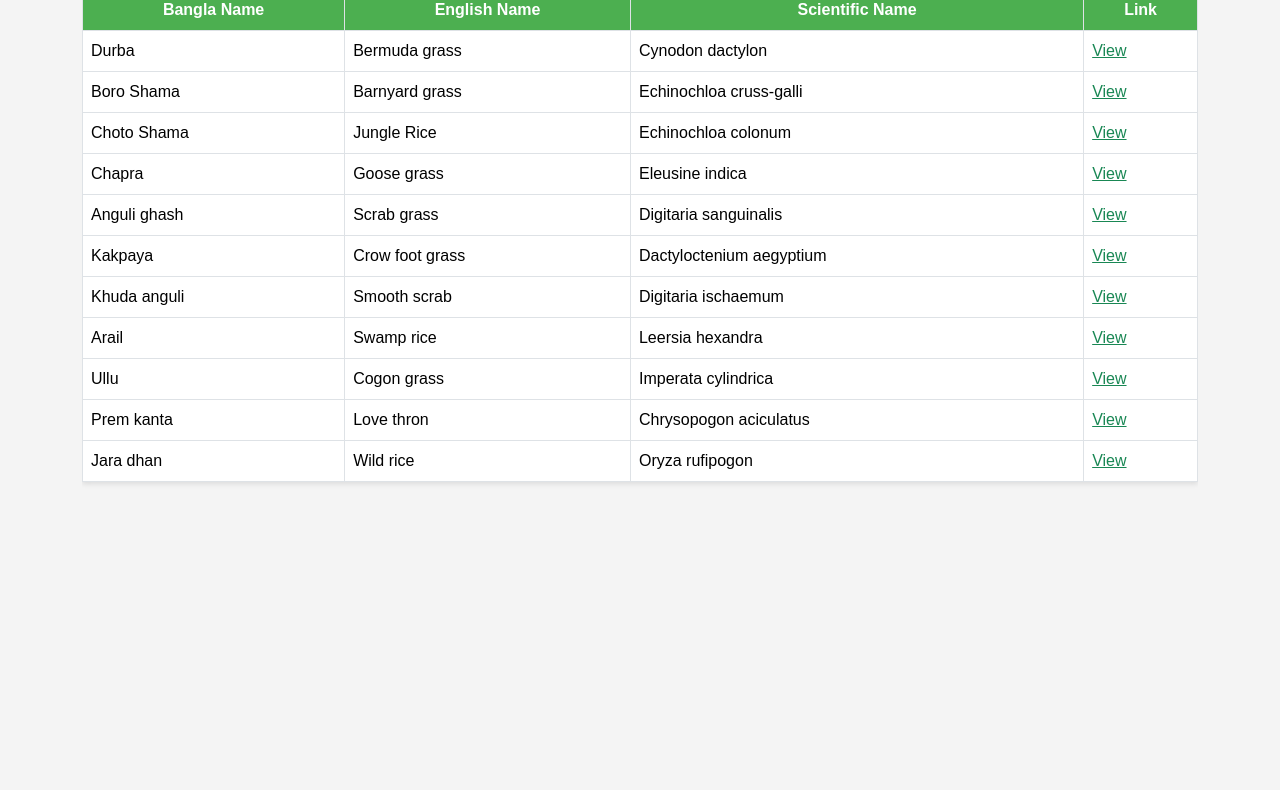
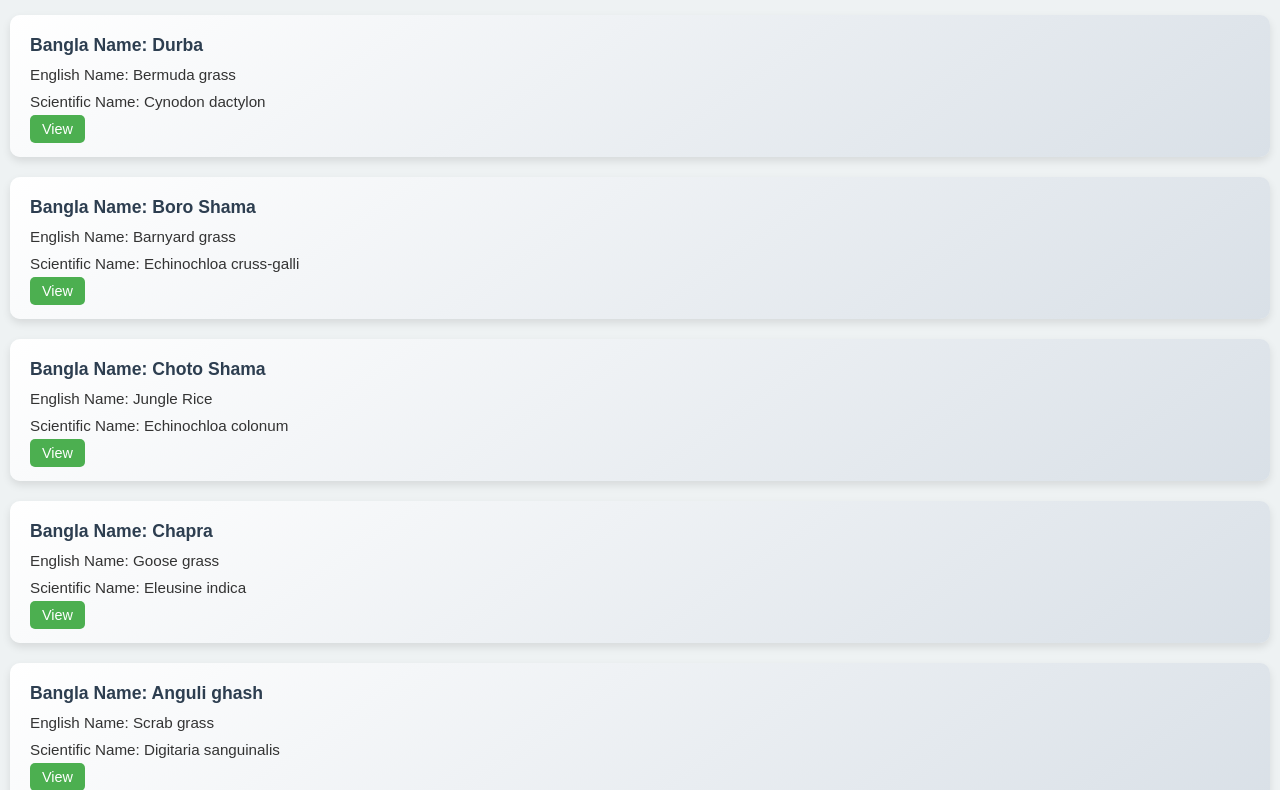
Before and after one commit to rifatishere18/Digital-Weed-herbarium, a plain HTML site: page Poaceae/index.html in a window 1280 px wide. Shown: the part 89-879 px from the top of the page. Before the commit the page ends 800 px from the top, so only its background shows below. Drawn offline with nearby package versions, Linux system fonts and the light colour scheme.

Commit message:
Update index.html

```diff
--- a/Poaceae/index.html
+++ b/Poaceae/index.html
@@ -5,128 +5,186 @@
   <meta charset="UTF-8">
   <meta name="viewport" content="width=device-width, initial-scale=1.0">
   <title>Poaceae Family</title>
-  <!-- Bootstrap CSS -->
-  <link href="https://cdn.jsdelivr.net/npm/bootstrap@5.3.2/dist/css/bootstrap.min.css" rel="stylesheet">
   <style>
+    /* General Styles */
     body {
-      font-family: Arial, sans-serif;
-      background-color: #f4f4f4;
-      padding: 20px;
+      font-family: 'Arial', sans-serif;
+      background-color: #eef2f3;
+      margin: 0;
+      padding: 10px;
+      color: #333;
     }
 
     h2 {
       text-align: center;
-      color: #333;
-      margin-bottom: 20px;
+      color: #2d3e50;
+      margin-bottom: 30px;
+      font-size: 2rem;
+      text-transform: uppercase;
+      letter-spacing: 1px;
     }
 
-    table {
-      box-shadow: 0 2px 5px rgba(0, 0, 0, 0.1);
+    .plant-list {
+      display: flex;
+      flex-direction: column;
+      gap: 20px;
     }
 
-    th {
-      background-color: #4CAF50 !important;
-      color: white !important;
+    /* Card Styles */
+    .plant-card {
+      background: linear-gradient(145deg, #ffffff, #d9e0e7);
+      border-radius: 10px;
+      padding: 20px;
+      box-shadow: 0 4px 8px rgba(0, 0, 0, 0.1);
+      transition: transform 0.2s, box-shadow 0.2s;
     }
 
-    tr:hover {
-      background-color: #f1f1f1 !important;
+    .plant-card:hover {
+      transform: translateY(-5px);
+      box-shadow: 0 6px 15px rgba(0, 0, 0, 0.15);
+    }
+
+    .plant-details {
+      display: flex;
+      flex-wrap: wrap;
+      gap: 10px;
+      justify-content: space-between;
+    }
+
+    .plant-name {
+      font-weight: bold;
+      font-size: 1.1rem;
+      color: #2d3e50;
+    }
+
+    span {
+      font-size: 0.95rem;
+    }
+
+    .plant-link a {
+      background-color: #4caf50;
+      color: white;
+      text-decoration: none;
+      padding: 6px 12px;
+      border-radius: 5px;
+      font-size: 0.9rem;
+      transition: background-color 0.2s, transform 0.2s;
+    }
+
+    .plant-link a:hover {
+      background-color: #45a049;
+      transform: scale(1.05);
+    }
+
+    /* Responsive Design */
+    @media (max-width: 768px) {
+      .plant-card {
+        padding: 15px;
+      }
+
+      h2 {
+        font-size: 1.8rem;
+      }
+    }
+
+    /* Laptop View: Display Details in Column Layout */
+    @media (min-width: 769px) {
+      .plant-details {
+        flex-direction: column;
+        align-items: flex-start;
+      }
     }
   </style>
 </head>
 
 <body>
 
-  <div class="container">
-    <h2>Poaceae Family</h2>
+  <h2>Poaceae Family</h2>
 
-    <div class="table-responsive">
-      <table class="table table-bordered table-hover">
-        <thead class="text-center">
-          <tr>
-            <th>Bangla Name</th>
-            <th>English Name</th>
-            <th>Scientific Name</th>
-            <th>Link</th>
-          </tr>
-        </thead>
-        <tbody>
-          <tr>
-            <td>Durba</td>
-            <td>Bermuda grass</td>
-            <td>Cynodon dactylon</td>
-            <td><a href="Durba/" class="text-success">View</a></td>
-          </tr>
-          <tr>
-            <td>Boro Shama</td>
-            <td>Barnyard grass</td>
-            <td>Echinochloa cruss-galli</td>
-            <td><a href="Boro Shama/" class="text-success">View</a></td>
-          </tr>
-          <tr>
-            <td>Choto Shama</td>
-            <td>Jungle Rice</td>
-            <td>Echinochloa colonum</td>
-            <td><a href="Choto Shama/" class="text-success">View</a></td>
-          </tr>
-          <tr>
-            <td>Chapra</td>
-            <td>Goose grass</td>
-            <td>Eleusine indica</td>
-            <td><a href="Chapra/" class="text-success">View</a></td>
-          </tr>
-            <tr>
-                <td>Anguli ghash</td>
-                <td>Scrab grass</td>
-                <td>Digitaria sanguinalis</td>
-                <td><a href="Anguli Ghash/" class="text-success">View</a></td>
-            </tr>
-            <tr>
-              <td>Kakpaya</td>
-              <td>Crow foot grass</td>
-              <td>Dactyloctenium aegyptium</td>
-              <td><a href="Kak Paya/" class="text-success">View</a></td>
-          </tr>
-            <tr>
-                <td>Khuda anguli</td>
-                <td>Smooth scrab</td>
-                <td>Digitaria ischaemum</td>
-                <td><a href="404.html" class="text-success">View</a></td>
-            </tr>
-            <tr>
-                <td>Arail</td>
-                <td>Swamp rice</td>
-                <td>Leersia hexandra</td>
-                <td><a href="404.html" class="text-success">View</a></td>
-            </tr>
-            <tr>
-                <td>Ullu</td>
-                <td>Cogon grass</td>
-                <td>Imperata cylindrica</td>
-                <td><a href="404.html" class="text-success">View</a></td>
-            </tr>
-            <tr>
-                <td>Prem kanta</td>
-                <td>Love thron</td>
-                <td>Chrysopogon aciculatus</td>
-                <td><a href="404.html" class="text-success">View</a></td>
-            </tr>
-            <tr>
-                <td>Jara dhan</td>
-                <td>Wild rice</td>
-                <td>Oryza rufipogon</td>
-                <td><a href="404.html" class="text-success">View</a></td>
-            </tr>
-
-
-
-        </tbody>
-      </table>
+  <div class="plant-list">
+    <div class="plant-card">
+      <div class="plant-details">
+        <span class="plant-name">Bangla Name: Durba</span>
+        <span>English Name: Bermuda grass</span>
+        <span>Scientific Name: Cynodon dactylon</span>
+        <span class="plant-link"><a href="Durba/">View</a></span>
+      </div>
+    </div>
+    <div class="plant-card">
+      <div class="plant-details">
+        <span class="plant-name">Bangla Name: Boro Shama</span>
+        <span>English Name: Barnyard grass</span>
+        <span>Scientific Name: Echinochloa cruss-galli</span>
+        <span class="plant-link"><a href="Boro Shama/">View</a></span>
+      </div>
+    </div>
+    <div class="plant-card">
+      <div class="plant-details">
+        <span class="plant-name">Bangla Name: Choto Shama</span>
+        <span>English Name: Jungle Rice</span>
+        <span>Scientific Name: Echinochloa colonum</span>
+        <span class="plant-link"><a href="Choto Shama/">View</a></span>
+      </div>
+    </div>
+    <div class="plant-card">
+      <div class="plant-details">
+        <span class="plant-name">Bangla Name: Chapra</span>
+        <span>English Name: Goose grass</span>
+        <span>Scientific Name: Eleusine indica</span>
+        <span class="plant-link"><a href="Chapra/">View</a></span>
+      </div>
+    </div>
+    <!-- Add more plant-card divs as needed -->
+    <div class="plant-card">
+      <div class="plant-details">
+        <span class="plant-name">Bangla Name: Anguli ghash</span>
+        <span>English Name: Scrab grass</span>
+        <span>Scientific Name: 	Digitaria sanguinalis</span>
+        <span class="plant-link"><a href="Anguli ghash/">View</a></span>
+      </div>
+    </div>
+    <div class="plant-card">
+      <div class="plant-details">
+        <span class="plant-name">Bangla Name: Kakpaya</span>
+        <span>English Name: Crow foot grass</span>
+        <span>Scientific Name: Dactyloctenium aegyptium</span>
+        <span class="plant-link"><a href="Kakpaya/">View</a></span>
+      </div>
+    </div>
+    <div class="plant-card">
+      <div class="plant-details">
+        <span class="plant-name">Bangla Name: Prem kanta</span>
+        <span>English Name: Love thron</span>
+        <span>Scientific Name: Chrysopogon aciculatus</span>
+        <span class="plant-link"><a href="Premkanta/">View</a></span>
+      </div>
+    </div>
+    <div class="plant-card">
+      <div class="plant-details">
+        <span class="plant-name">Bangla Name: Ullu</span> <br>
+        <span>English Name: Cogon grass</span>
+        <span>Scientific Name: Imperata cylindrica</span>
+        <span class="plant-link"><a href="Ullu/">View</a></span>
+      </div>
+    </div>
+    <div class="plant-card">
+      <div class="plant-details">
+        <span class="plant-name">Bangla Name: Arail</span> <br>
+        <span>English Name: Swamp rice</span>
+        <span>Scientific Name: Leersia hexandra</span>
+        <span class="plant-link"><a href="Arail/">View</a></span>
+      </div>
+    </div>
+    <div class="plant-card">
+      <div class="plant-details">
+        <span class="plant-name">Bangla Name: Jara dhan</span>
+        <span>English Name: Wild rice</span>
+        <span>Scientific Name: Oryza rufipogon</span>
+        <span class="plant-link"><a href="Jaradhan/">View</a></span>
+      </div>
     </div>
   </div>
 
-  <!-- Bootstrap JS Bundle -->
-  <script src="https://cdn.jsdelivr.net/npm/bootstrap@5.3.2/dist/js/bootstrap.bundle.min.js"></script>
 </body>
 
 </html>
```
